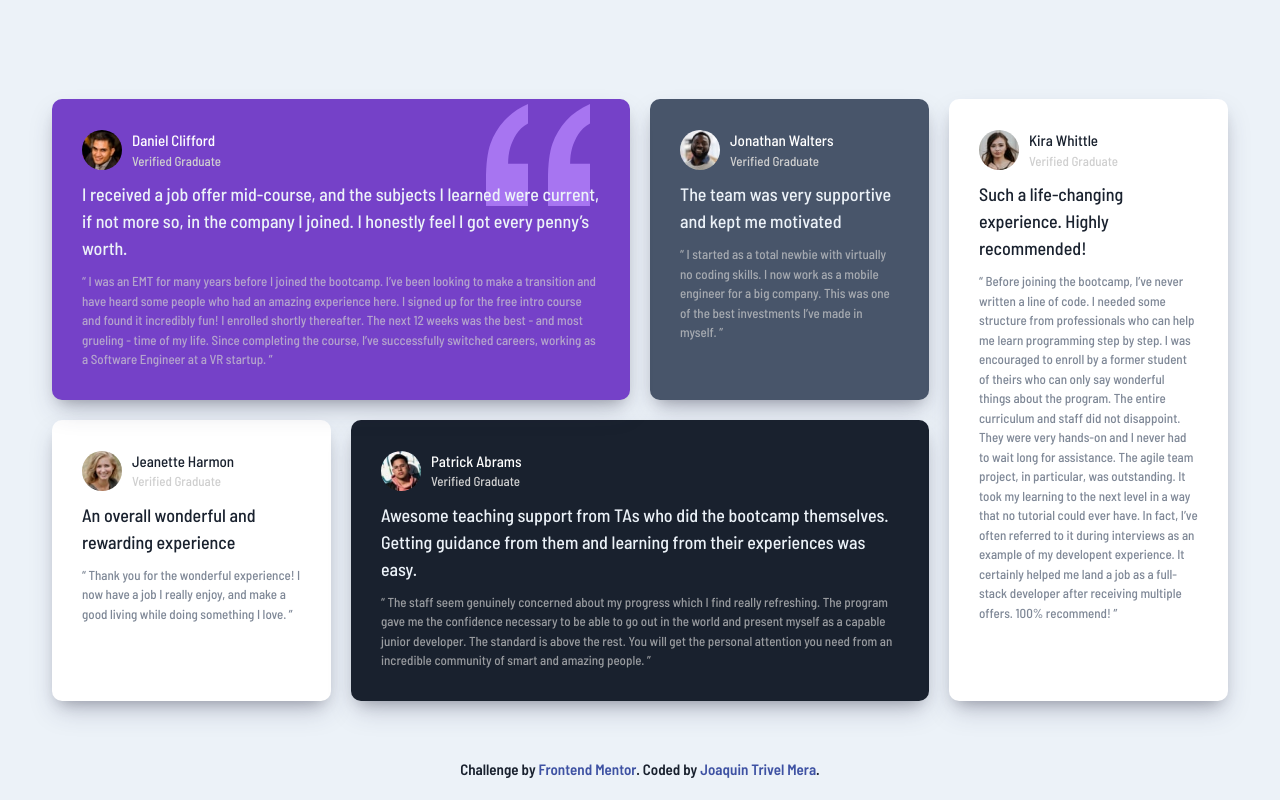
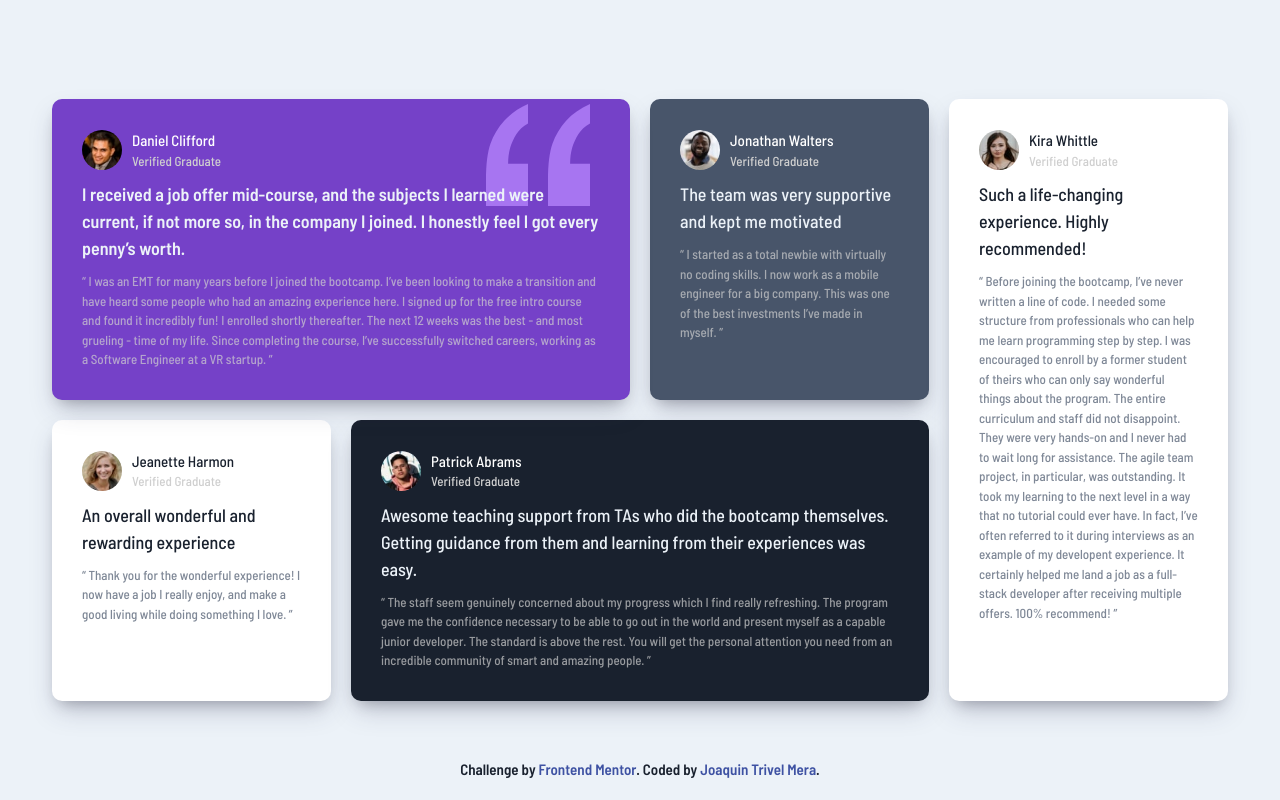
Before and after one commit to jtrivel/testimonials-grid-section, a plain HTML site: page index.html in a window 1280 px wide. Drawn offline with Linux system fonts and the light colour scheme.

Commit message:
3rd commit

```diff
--- a/index.html
+++ b/index.html
@@ -31,11 +31,11 @@
               </div>
             </div>
             <div class="testimonials__bottom">
-              <p class="testimonials__heading">
+              <h1 class="testimonials__heading">
                 I received a job offer mid-course, and the subjects I learned
                 were current, if not more so, in the company I joined. I
                 honestly feel I got every penny’s worth.
-              </p>
+              </h1>
               <p class="testimonials__text">
                 “ I was an EMT for many years before I joined the bootcamp. I’ve
                 been looking to make a transition and have heard some people who
```
